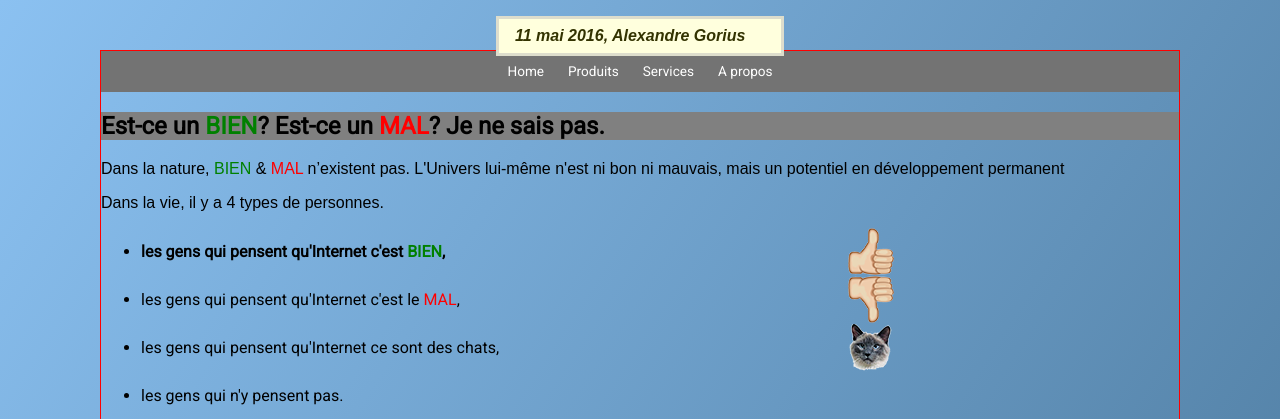
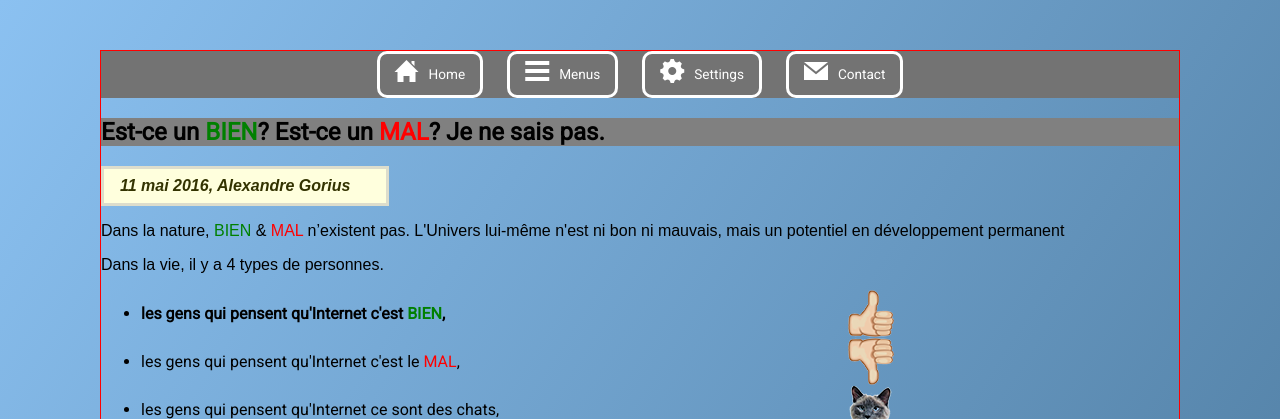
Before and after one commit to Maxime-Christiaens/HtmlTest, a plain HTML site: page index.html in a window 1280 px wide. Shown: the top 419 px of the page. Drawn offline with Linux system fonts and the light colour scheme.

Commit message:
Ajtous d'un Menu

```diff
--- a/index.html
+++ b/index.html
@@ -5,16 +5,18 @@
       <title>"Le vieux chinois"</title>
    	<link rel="stylesheet" href="test.css">
       <link href="https://fonts.googleapis.com/css?family=Roboto" rel="stylesheet">
+      <link rel="stylesheet" type="text/css" href="css/iconmonstr-iconic-font.css">
+
    </head>
 
    <body>
 
       <nav class="main-menu">
          <ul class="ul-menu">
-            <li class="li-menu"><a href="#">Home</a></li>
-            <li class="li-menu"><a href="#">Produits</a></li>
-            <li class="li-menu"><a href="#">Services</a></li>
-            <li class="li-menu"><a href="#">A propos</a></li>
+            <li class="li-menu"><i class="im im-home"></i><a href="#">Home</a></li>
+            <li class="li-menu"><i class="im im-menu"></i><a href="#">Menus</a></li>
+            <li class="li-menu"><i class="im im-gear"></i><a href="#">Settings</a></li>
+            <li class="li-menu"><i class="im im-mail"></i><a href="#">Contact</a></li>
          </ul>
       </nav>
 
--- a/test.css
+++ b/test.css
@@ -32,12 +32,22 @@ body{
 
 .main-menu ul li{
 	margin: 0 12px;
+	border-radius: 10px;
+	padding: 0 15px;
+	border: 3px solid white;
+}
 
+/*Icones*/
+.main-menu ul li i{
+	padding-right: 10px;
+	position: relative;
+	bottom: -10%;
 }
 
 .main-menu ul li a{
 	text-decoration: none;
-	color: white
+	color: white;
+
 }
 
 .main-menu ul li:hover{
@@ -45,7 +55,7 @@ body{
 	}/*Style hover*/
 
 .main-menu ul li:active{
-	background-color: yellow;
+	filter: invert(100%);
 	}	/*Syte quand activer */
 
 img{
@@ -61,10 +71,11 @@ img{
 	width:250px;
 	font-weight:bold;
 	color: #333300;
-	position: absolute;
+	position: relative;
+	/*position: absolute;
 	top: 0;
 	right: 50%;
-	transform: translateX(50%);
+	transform: translateX(50%); */
 
 	  /* rajoute le code nécessaire ici*/
 }
```
